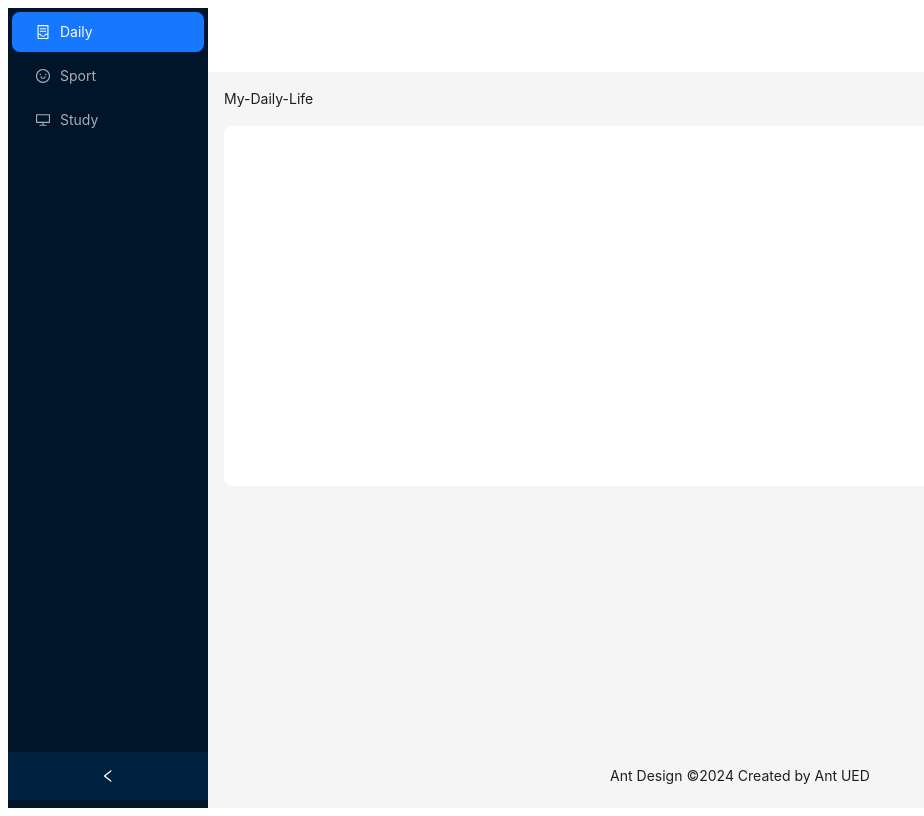
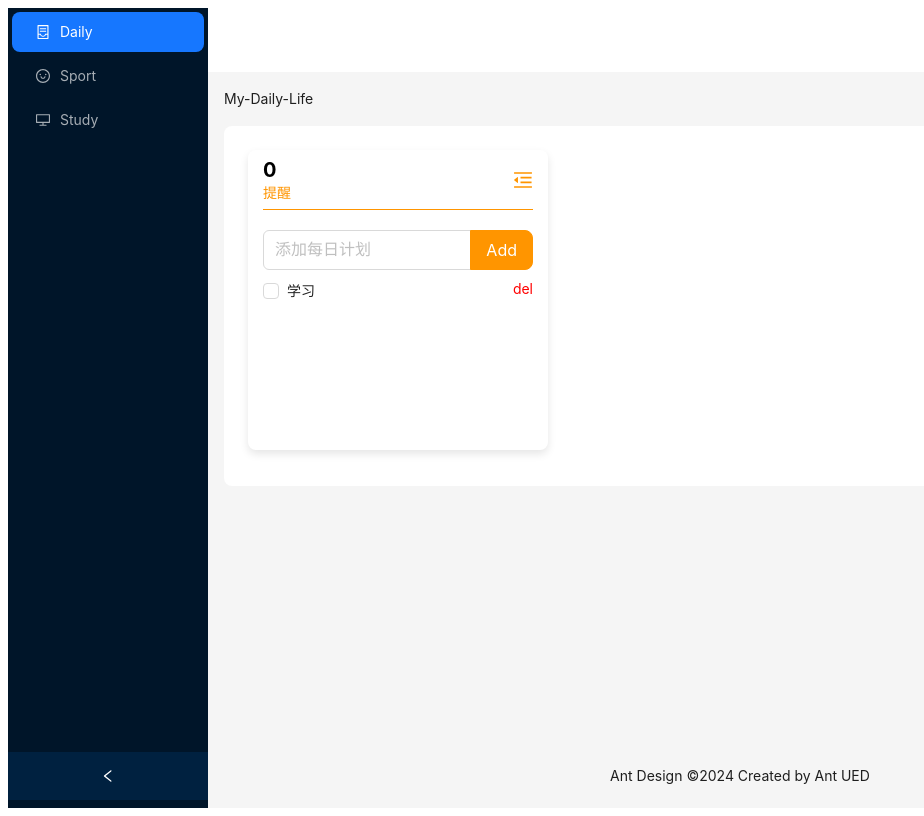
Before and after one commit to continuing2022/first-react, a React (Create React App) app: page / in a window 1280 px wide. Shown: the whole page, without its empty margins (0-924 px from the left). Built offline with nearby package versions, Linux system fonts and the light colour scheme.

Commit message:
完成每日计划静态

```diff
--- a/src/pages/Home/index.css
+++ b/src/pages/Home/index.css
@@ -0,0 +1,73 @@
+.content {
+    .plan {
+        margin: 0px;
+        padding: 0px;
+    }
+
+    p {
+        margin: 0;
+    }
+
+    .plan {
+        display: flex;
+        flex-direction: column;
+        align-items: center;
+        height: 300px;
+        width: 300px;
+        background-color: FFFFFF;
+        border-radius: 8px;
+        box-shadow: 0 4px 8px rgba(0, 0, 0, 0.1);
+        /* 阴影效果 */
+
+        .head {
+            display: flex;
+            justify-content: space-between;
+            align-items: center;
+            width: 90%;
+            height: 60px;
+            /* background-color: #ffd700; */
+            border-top-left-radius: 8px;
+            border-top-right-radius: 8px;
+            border-bottom: 1px solid #FF9500;
+            margin-bottom: 20px;
+
+            p {
+                margin: 0;
+            }
+
+            .num {
+                span {
+                    font-size: 20px;
+                    color: black;
+                    font-weight: bold;
+                    /* 加粗 */
+                }
+
+                p {
+                    color: #FF9500;
+                }
+            }
+
+        }
+
+        .Daily-plan {
+            width: 90%;
+            margin-top: 10px;
+            display: flex;
+
+            .plans {
+                display: flex;
+                width: 100%;
+
+                p {
+                    margin-left: auto;
+                    color: red;
+                }
+
+            }
+        }
+
+    }
+
+
+}
--- a/src/pages/Home/index.js
+++ b/src/pages/Home/index.js
@@ -1,12 +1,18 @@
 import React, { useState } from 'react';
+import './index.css'
 import {
     DesktopOutlined,
     SmileOutlined,
     ContainerOutlined,
+    MenuFoldOutlined,
 
 } from '@ant-design/icons';
-import { Breadcrumb, Layout, Menu, theme } from 'antd';
+
+import { Breadcrumb, Layout, Menu, theme, Input, Button, Checkbox } from 'antd';
 import { useNavigate } from 'react-router-dom';
+// 输入框
+const { Search } = Input;
+const onSearch = (value, _e, info) => console.log(info?.source, value);
 const { Header, Content, Footer, Sider } = Layout;
 function getItem(label, key, icon, children) {
     return {
@@ -73,7 +79,7 @@ const Home = () => {
                         <Breadcrumb.Item>My-Daily-Life</Breadcrumb.Item>
                     </Breadcrumb>
                     {/* 内容书写 */}
-                    <div
+                    <div class='content'
                         style={{
                             padding: 24,
                             minHeight: 360,
@@ -81,6 +87,41 @@ const Home = () => {
                             borderRadius: borderRadiusLG,
                         }}
                     >
+                        <div class='plan'>
+                            <div className='head'>
+                                <div className='num'>
+                                    <span>0</span>
+                                    <p>提醒</p>
+                                </div>
+                                <MenuFoldOutlined style={{ fontSize: '20px', color: '#FF9500' }} />
+                            </div>
+
+                            <div className='search'>
+                                <Search
+                                    placeholder="添加每日计划"
+                                    allowClear
+                                    size="large"
+                                    onSearch={onSearch}
+                                    style={{
+                                        width: 270,
+                                    }}
+                                    // 改变按钮的颜色
+                                    enterButton={<Button type="primary" style={{ backgroundColor: '#FF9500', borderColor: '#FF9500' }}>Add</Button>}
+
+                                />
+
+                            </div>
+                            <div className='Daily-plan'>
+                                <div className='plans'>
+                                    <Checkbox >
+                                        学习
+                                    </Checkbox>
+                                    <p>del</p>
+                                </div>
+
+                            </div>
+                        </div>
+
                     </div>
                 </Content>
                 <Footer
```
Also changed, not shown: src/apis/index.js (added, +13 -0 lines), src/components/Layout/index.js (deleted, +0 -96 lines).
